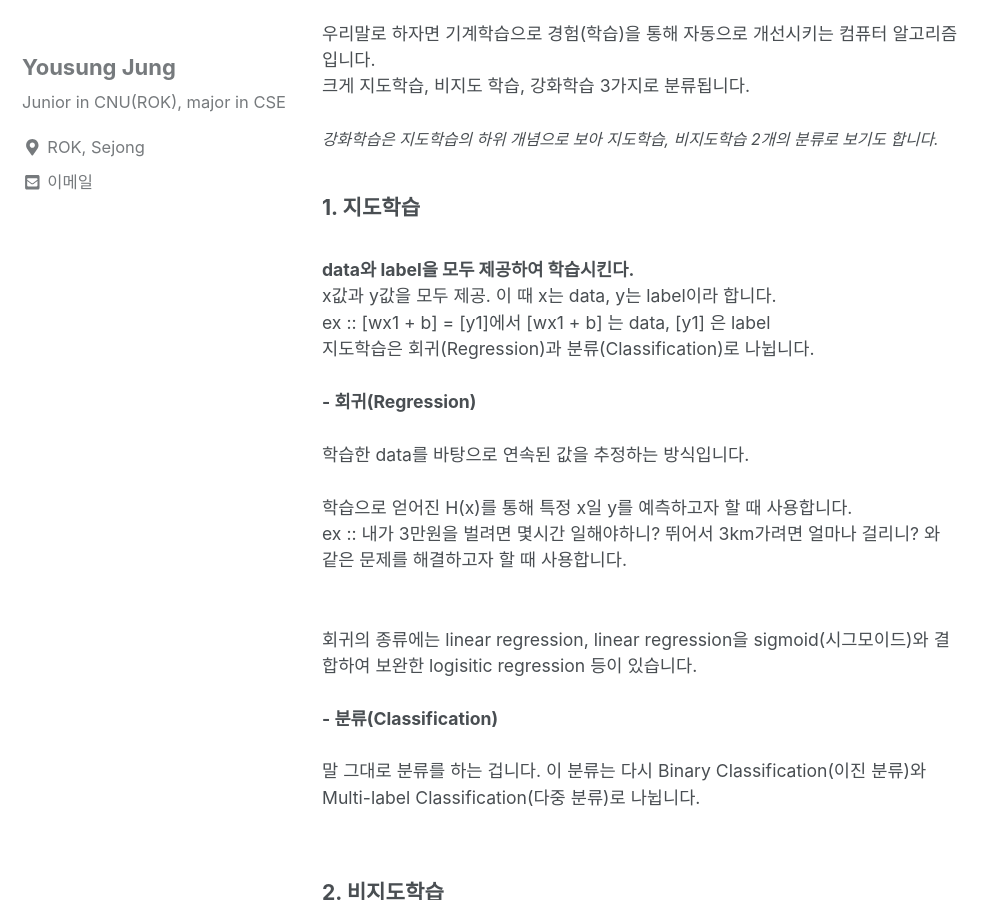
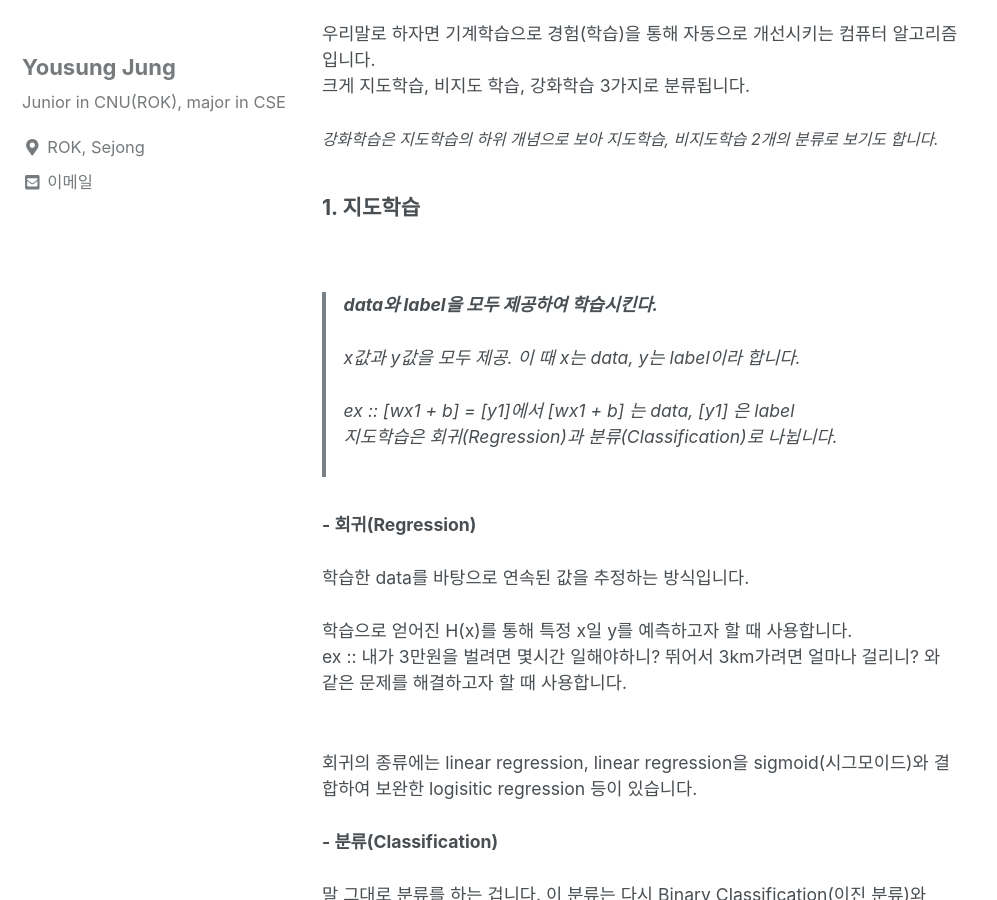
Before and after one commit to can019/can019.github.io, a Jekyll site: the page built from _posts/2020-08-18-KAIST-AI-1.md, in a window 1280 px wide and 900 px high, scrolled down 352 px. Shown: the whole window, without its empty margins (0-997 px from the left). Built offline with Jekyll 4.4.1, drawn with Linux system fonts in a browser that asks for light colours; nearby versions of some CDN libraries.

Commit message:
들여쓰기

```diff
--- a/_posts/2020-08-18-KAIST-AI-1.md
+++ b/_posts/2020-08-18-KAIST-AI-1.md
@@ -16,12 +16,12 @@ categories: MachineLearning DataAnalyze
 <p>
 <h3 style = "font-size :1.2em"> 1. 지도학습</h3><br/>
 
-<b>data와 label을 모두 제공하여 학습시킨다.</b><br/>
+<blockquote><b>data와 label을 모두 제공하여 학습시킨다.</b><br/><br/>
 
-x값과 y값을 모두 제공. 이 때 x는 data, y는 label이라 합니다.<br/>
+x값과 y값을 모두 제공. 이 때 x는 data, y는 label이라 합니다.<br/><br/>
 ex :: [wx1 + b] = [y1]에서 [wx1 + b] 는 data, [y1] 은 label<br/>
 지도학습은 회귀(Regression)과 분류(Classification)로 나뉩니다.<br/><br/>
-
+</blockquote>
 
 <b>- 회귀(Regression)</b><br/><br/>
 
```
